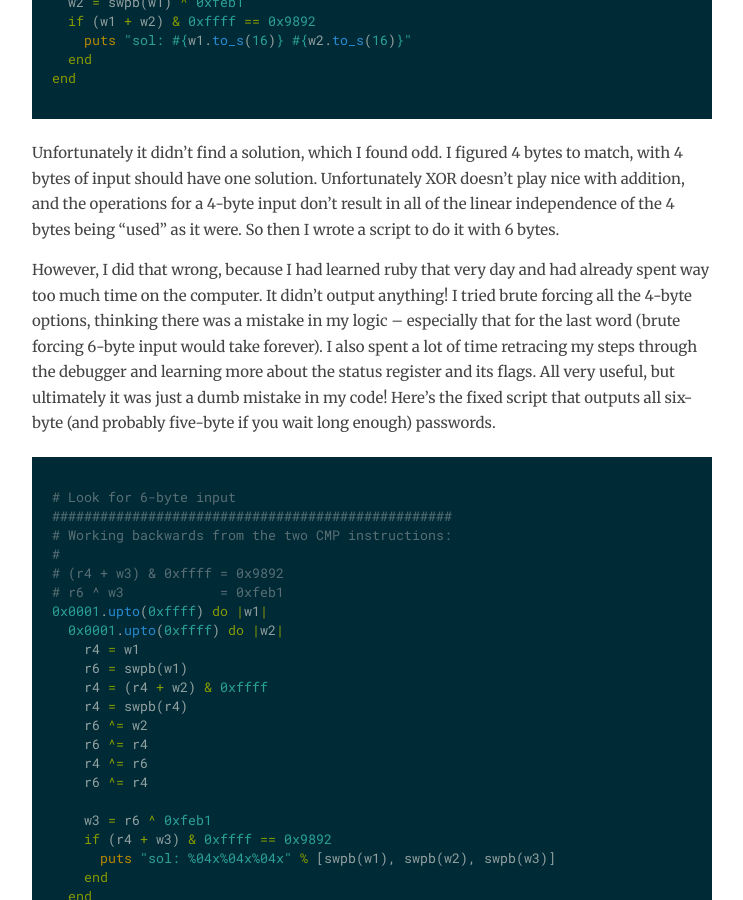
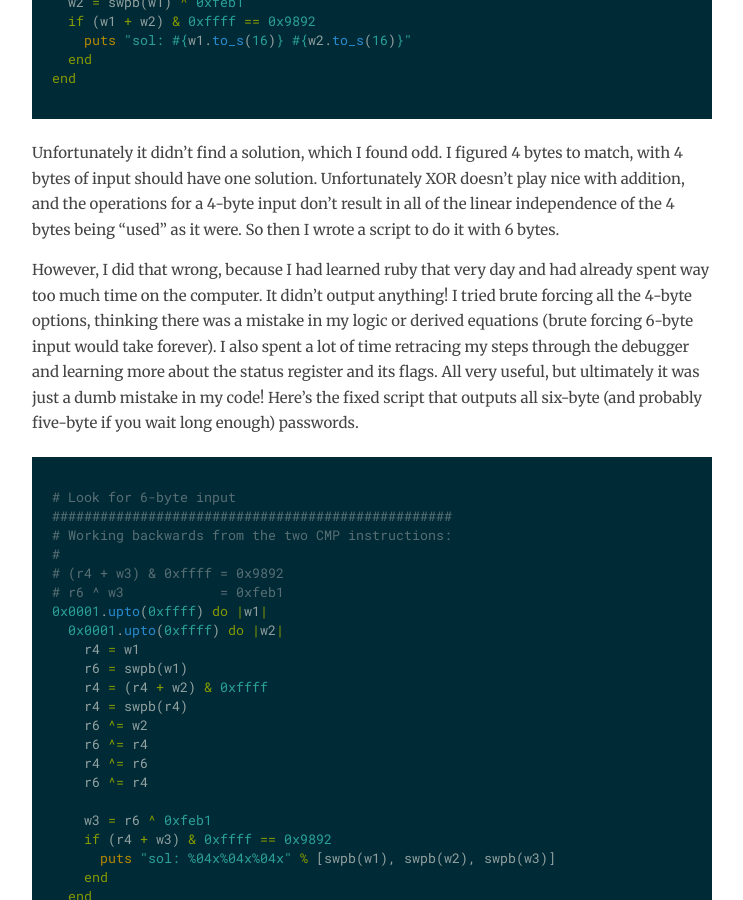
Before and after one commit to avanpo/avanpo.github.io, a Jekyll site: the page built from _posts/2015-12-20-microcorruption-ctf-hollywood.md, in a window 1280 px wide and 900 px high, scrolled down 3854 px. Shown: the whole window, without its empty margins (268-1011 px from the left). Built offline with Jekyll 4.4.1, drawn with Linux system fonts in a browser that asks for light colours; Markdown is read by kramdown in place of the engine named in the settings; comment, search, counter and statistics services are not loaded.

Commit message:
post fix

````diff
--- a/_posts/2015-12-20-microcorruption-ctf-hollywood.md
+++ b/_posts/2015-12-20-microcorruption-ctf-hollywood.md
@@ -125,7 +125,7 @@ end
 
 Unfortunately it didn't find a solution, which I found odd. I figured 4 bytes to match, with 4 bytes of input should have one solution. Unfortunately XOR doesn't play nice with addition, and the operations for a 4-byte input don't result in all of the linear independence of the 4 bytes being "used" as it were. So then I wrote a script to do it with 6 bytes.
 
-However, I did that wrong, because I had learned ruby that very day and had already spent way too much time on the computer. It didn't output anything! I tried brute forcing all the 4-byte options, thinking there was a mistake in my logic -- especially that for the last word (brute forcing 6-byte input would take forever). I also spent a lot of time retracing my steps through the debugger and learning more about the status register and its flags. All very useful, but ultimately it was just a dumb mistake in my code! Here's the fixed script that outputs all six-byte (and probably five-byte if you wait long enough) passwords.
+However, I did that wrong, because I had learned ruby that very day and had already spent way too much time on the computer. It didn't output anything! I tried brute forcing all the 4-byte options, thinking there was a mistake in my logic or derived equations (brute forcing 6-byte input would take forever). I also spent a lot of time retracing my steps through the debugger and learning more about the status register and its flags. All very useful, but ultimately it was just a dumb mistake in my code! Here's the fixed script that outputs all six-byte (and probably five-byte if you wait long enough) passwords.
 
 ```ruby
 # Look for 6-byte input
````
